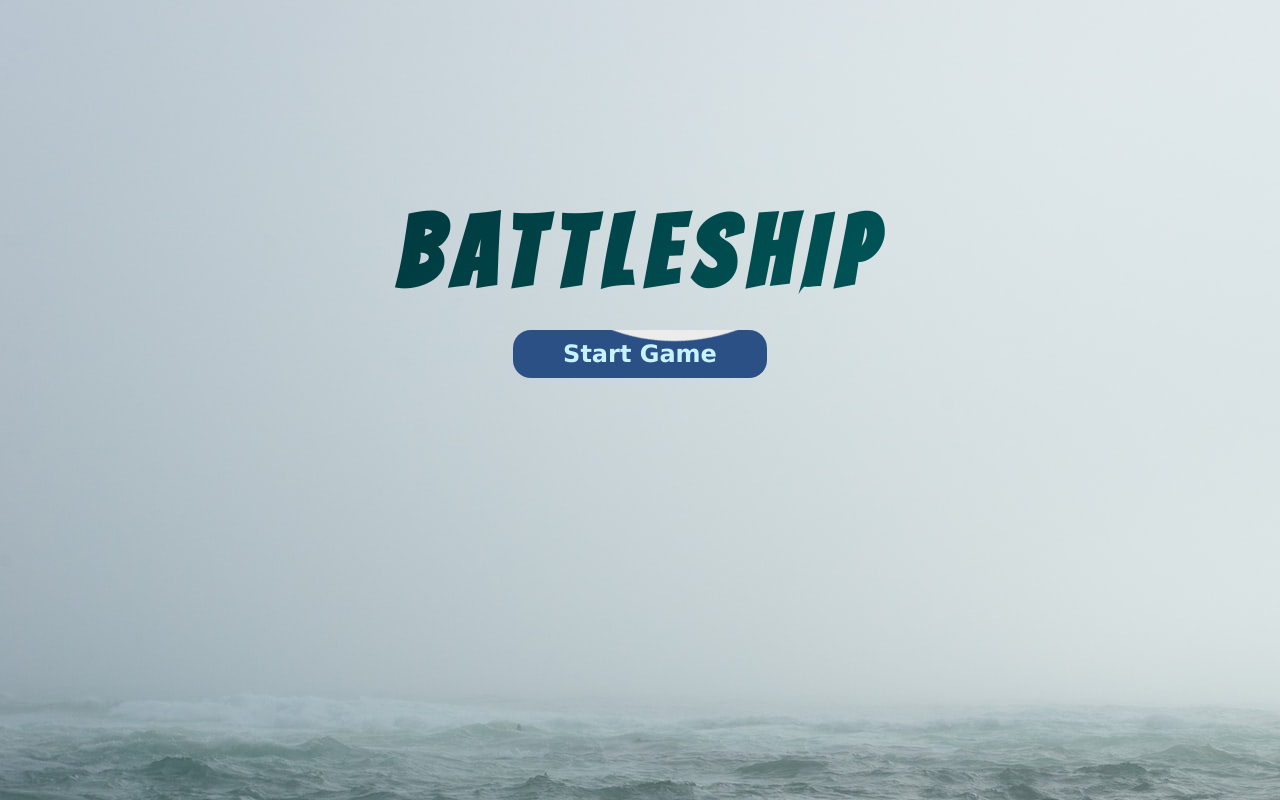
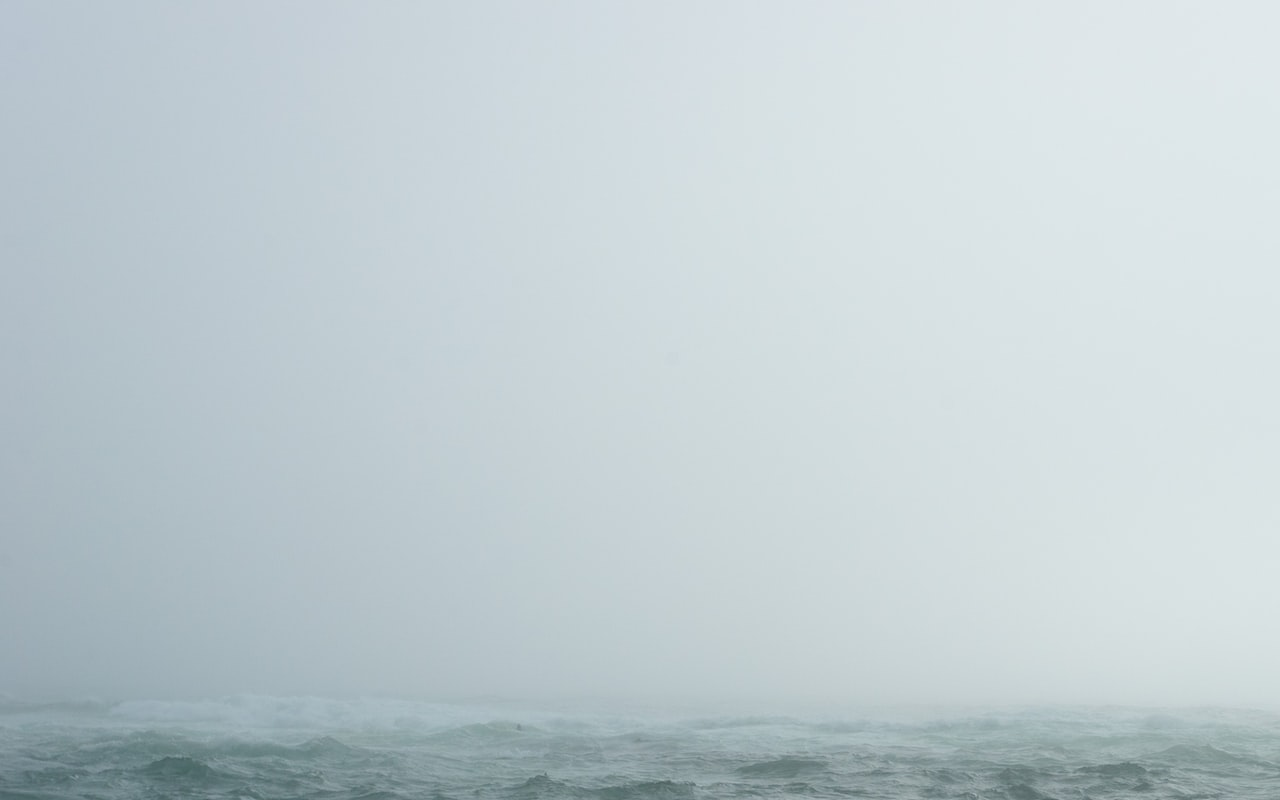
Before and after one commit to AnthonyHeinrichs/odin-battleship, a website built with webpack: page dist/index.html in a window 1280 px wide. Both pictures are taken after a click on the button "Start Game". Built offline with nearby package versions, Linux system fonts and the light colour scheme.

Commit message:
Added event listener for start button to remove title div

```diff
--- a/src/global-styles.css
+++ b/src/global-styles.css
@@ -8,6 +8,10 @@ body {
   display: flex;
   align-items: center;
   justify-content: center;
+}
+
+.hidden {
+  display: none;
 }
 
 .title {
--- a/src/main.js
+++ b/src/main.js
@@ -5,17 +5,26 @@ const Gameboard = require('./modules/gameboard')
 
 const mainDiv = document.getElementById('mainDiv')
 
+const titleScreen = document.createElement('div')
+titleScreen.classList.add('titleScreen')
+mainDiv.appendChild(titleScreen)
+
 const battleshipTitle = document.createElement('h1')
 battleshipTitle.classList.add('title')
 battleshipTitle.classList.add('linear-wipe')
 battleshipTitle.innerText = 'Battleship'
-mainDiv.appendChild(battleshipTitle)
+titleScreen.appendChild(battleshipTitle)
 
 const startBtnDiv = document.createElement('div')
 startBtnDiv.classList.add('center')
-mainDiv.appendChild(startBtnDiv)
+titleScreen.appendChild(startBtnDiv)
 
 const startButton = document.createElement('button')
 startButton.id = 'start'
 startButton.innerText = 'Start Game'
 startBtnDiv.appendChild(startButton)
+
+// Remove title content when 'Start Game' is selected
+startButton.addEventListener('click', () => {
+  titleScreen.classList.add('hidden')
+})
```
Also changed, not shown: dist/main.js.
